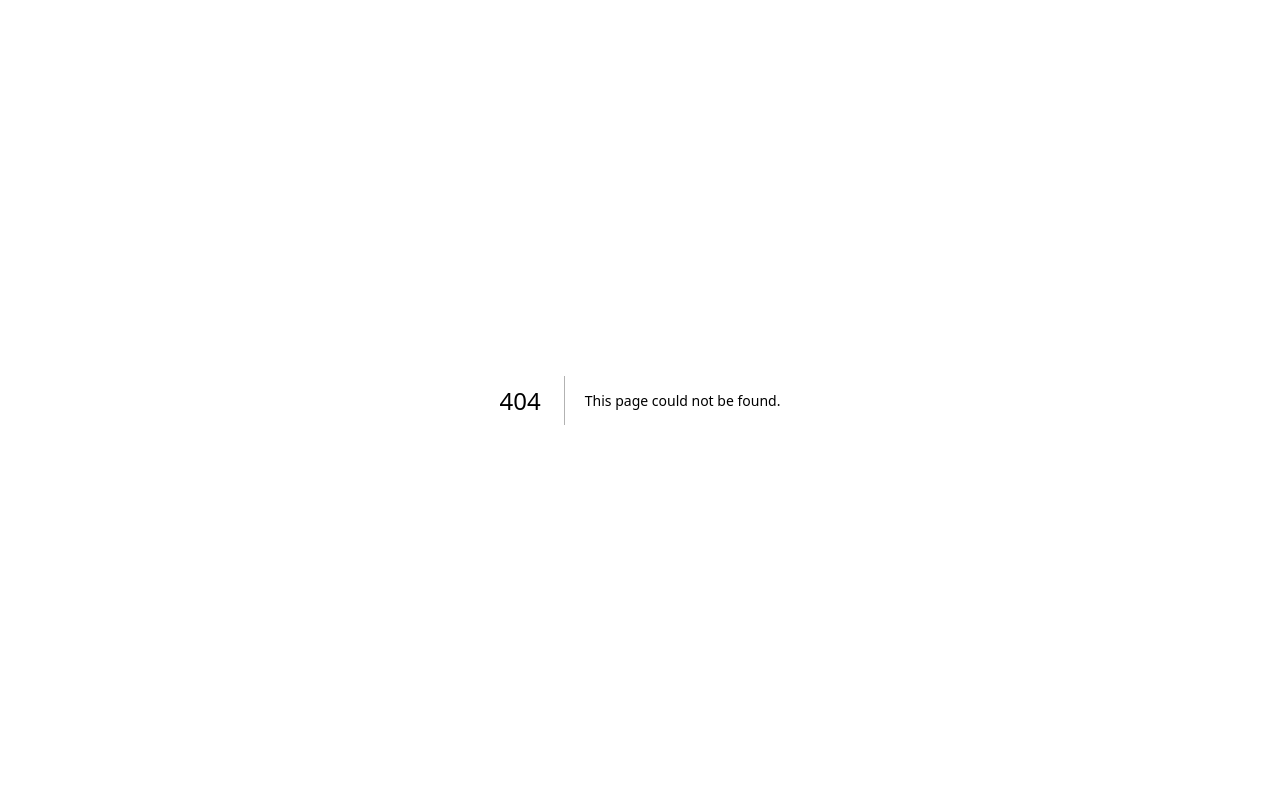
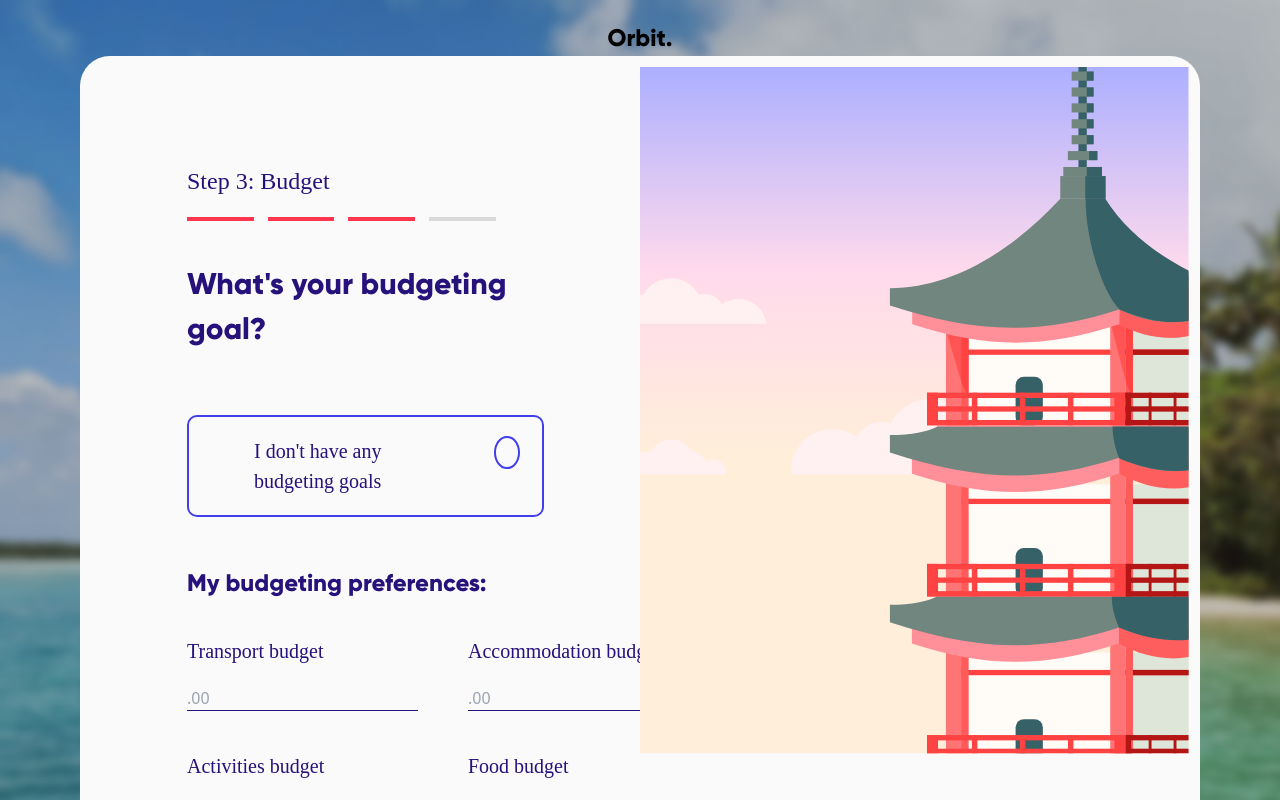
Before and after one commit to cozy6/Orbit, a Next.js app: page /onboarding_3 in a window 1280 px wide. Before the commit this address had no page. Shown: the top 800 px of the page. Built offline with nearby package versions, Linux system fonts and the light colour scheme; a web font is replaced by a local one.

Commit message:
adding onboarding step3 and step4

```diff
--- a/src/pages/onboarding.tsx
+++ b/src/pages/onboarding.tsx
@@ -1,5 +1,6 @@
 import Image  from 'next/image'
 import styles from '@/styles/onboarding.module.css'
+import Link from 'next/link';
 import { useState } from 'react';
 
 
@@ -9,7 +10,7 @@ export default function Onboarding() {
 
   return (
     <main className={styles.main}>
-      <div className={styles.mainContainer}>
+      <div className={`${styles.mainContainer} ${styles.background}`}>
         <div className={styles.heading}>
             <p>Orbit.</p>
         </div>
@@ -74,7 +75,9 @@ export default function Onboarding() {
                     width={642}
                     alt="location graphic"
                 />
-                <button className={styles.button}>Submit</button>
+                <Link href="/onboarding_3">
+                    <button className={styles.button}>Submit</button>
+                </Link>
             </div>
         </div>
       </div>
--- /dev/null
+++ b/src/pages/onboarding_3.tsx
@@ -0,0 +1,72 @@
+import Image  from 'next/image'
+import styles from '@/styles/onboarding.module.css'
+import Link from 'next/link';
+import { useState } from 'react';
+
+
+export default function Onboarding() {
+
+  return (
+    <main className={styles.main}>
+      <div className={`${styles.mainContainer} ${styles.background}`}>
+        <div className={styles.heading}>
+            <p>Orbit.</p>
+        </div>
+        <div className={styles.surveyContainer}>
+            <div className={styles.content}>
+                <div className={styles.description}>
+                    <p className={styles.stage}>Step 3: Budget</p>
+                    <div className={styles.progressBar}>
+                        <div className={styles.currentStep}></div>
+                        <div className={styles.currentStep}></div>
+                        <div className={styles.currentStep}></div>
+                        <div className={styles.step}></div>
+                    </div>
+                </div>
+                <p className={styles.question}>What's your budgeting goal?</p>
+                <button className={styles.noBudget_button}>
+                    <p>I don't have any budgeting goals </p>
+                    <div></div>
+                </button>
+                <div>
+                    <p className={styles.preferences_question}>My budgeting preferences:</p>
+                    <div className={styles.preferences_container}>
+                        <div className={styles.preferences_select}>
+                            <div>
+                                <p>Transport budget</p>
+                                <input type="number" placeholder=".00"/>
+                            </div>
+                            <div>
+                                <p>Activities budget</p>
+                                <input type="number" placeholder=".00"/>
+                            </div>
+                        </div>
+                        <div className={styles.preferences_select}>
+                            <div>
+                                <p>Accommodation budget</p>
+                                <input type="number" placeholder=".00"/>
+                            </div>
+                            <div>
+                                <p>Food budget</p>
+                                <input type="number" placeholder=".00"/>
+                            </div>
+                        </div>
+                    </div>
+                </div>
+            </div>
+            <div className={styles.graphic}>
+                <Image
+                    src={"/images/graphics/location-graphic-3.svg"}
+                    height={854}
+                    width={642}
+                    alt="location graphic"
+                />
+                <Link href="/onboarding_4">
+                    <button className={styles.button}>Submit</button>
+                </Link>
+            </div>
+        </div>
+      </div>
+    </main>
+  )
+}
--- /dev/null
+++ b/src/pages/onboarding_4.tsx
@@ -0,0 +1,69 @@
+import Image  from 'next/image'
+import styles from '@/styles/onboarding.module.css'
+import Link from 'next/link';
+import { useState } from 'react';
+
+
+export default function Onboarding() {
+
+  return (
+    <main className={styles.main}>
+      <div className={`${styles.mainContainer} ${styles.background}`}>
+        <div className={styles.heading}>
+            <p>Orbit.</p>
+        </div>
+        <div className={styles.surveyContainer}>
+            <div className={styles.content}>
+                <div className={styles.description}>
+                    <p className={styles.stage}>Step 4: Ideal plan</p>
+                    <div className={styles.progressBar}>
+                        <div className={styles.currentStep}></div>
+                        <div className={styles.currentStep}></div>
+                        <div className={styles.currentStep}></div>
+                        <div className={styles.currentStep}></div>
+                    </div>
+                </div>
+                <p className={styles.question}>What's your ideal plan for a memorable voyage?</p>
+                <div className={styles.plan_question}>
+                    <p>Describe your perfect getaway</p>
+                    <input type="text" placeholder="E.g “Backpack adventures”, “Culture & traditions”, “Family vacation”..."/>
+                </div>
+                <div className={styles.plan_container}>
+                <button className={styles.plan_button}>
+                    <p>Family vacation</p>
+                    <div></div>
+                </button>
+                <button className={styles.plan_button}>
+                    <p>Active recreation</p>
+                    <div></div>
+                </button>
+                <button className={styles.plan_button}>
+                    <p>Culinary Tour</p>
+                    <div></div>
+                </button>
+                <button className={styles.plan_button}>
+                    <p>Culture & traditions</p>
+                    <div></div>
+                </button>
+                <button className={styles.plan_button}>
+                    <p>Backpacking adventures</p>
+                    <div></div>
+                </button>
+                </div>
+            </div>
+            <div className={styles.graphic}>
+                <Image
+                    src={"/images/graphics/location-graphic-3.svg"}
+                    height={854}
+                    width={642}
+                    alt="location graphic"
+                />
+                <Link href="/onborading_4">
+                    <button className={styles.button}>Submit</button>
+                </Link>
+            </div>
+        </div>
+      </div>
+    </main>
+  )
+}
--- a/src/styles/onboarding.module.css
+++ b/src/styles/onboarding.module.css
@@ -1,9 +1,17 @@
-.main{
-    background: url("/images/background-image.jpg"), 0% / cover no-repeat;
-    background-size: cover;
-    display: inline-block;
+/* .main{
+    position: fixed;
+    top: 0;
+    left: 0;
     width: 100vw;
     height: 100vh;
+    overflow: hidden;
+} */
+
+.background {
+    background: url("/images/background-image.jpg") 0% / cover no-repeat;
+    background-size: cover;
+    width: 100%;
+    height: 100%;
     padding: 20px 80px 40px 80px;
 }
 
@@ -142,3 +150,110 @@
     background-color: var(--red);
     transform: translateY(-3px);
 }
+
+.noBudget_button {
+    display: flex;
+    gap: 80px;
+    border: 2px solid var(--blue);
+    padding: 19px 22px 19px 32px;
+    border-radius: 10px;
+    margin-bottom: 48px;
+}
+
+.noBudget_button p {
+    font-family: var(--body-font);
+    font-size: var(--desktop-body-20pt);
+    color: var(--dark-blue);
+}
+
+.noBudget_button div {
+    width: 33px;
+    height: 33px;
+    border: 2px solid var(--blue);
+    border-radius: 50%;
+}
+
+.preferences_question {
+    font-family: var(--heading-font);
+    font-size: var(--desktop-heading3);
+    color: var(--dark-blue);
+}
+
+.preferences_container {
+    display: flex;
+    gap: 50px;
+    margin-top: 35px;
+}
+
+.preferences_container p {
+    font-family: var(--body-font);
+    font-size: var(--desktop-body-20pt);
+    color: var(--dark-blue);
+}
+
+.preferences_container input {
+    border: none;
+    outline: none;
+    background: none;
+    border-bottom: 1px solid var(--dark-blue);
+}
+
+.preferences_select {
+    display: flex;
+    flex-direction: column;
+    gap: 40px;
+}
+
+.preferences_select div {
+    display: flex;
+    flex-direction: column;
+    gap: 20px;
+}
+
+.preferences_select div input {
+    color: var(--dark-blue);
+}
+
+.plan_question p {
+    font-family: var(--body-font);
+    font-size: var(--desktop-body-20pt);
+    color: var(--dark-blue);
+}
+
+.plan_question input {
+    height: 30px;
+    width: 500px;
+    border: none;
+    outline: none;
+    background: none;
+    border-bottom: 1px solid var(--dark-blue);
+    margin-top: 20px;
+    color: var(--dark-blue);
+}
+
+.plan_container {
+    display: flex;
+    flex-wrap: wrap;
+    color: var(--blue);
+    width: 500px;
+    gap: 20px;
+    margin-top: 40px;
+}
+
+.plan_container button {
+    display: flex;
+    gap: 20px;
+    flex: 0 0 50%;
+    border: 2px solid var(--blue);
+    padding: 20px;
+    border-radius: 10px;
+    flex: 0 0 calc(50% - 10px);
+    white-space: nowrap;
+}
+
+.plan_container button div {
+    width: 25px;
+    height: 25px;
+    border: 2px solid var(--blue);
+    border-radius: 50%;
+}
```
Also changed, not shown: public/images/graphics/location-graphic-3.svg (added).
